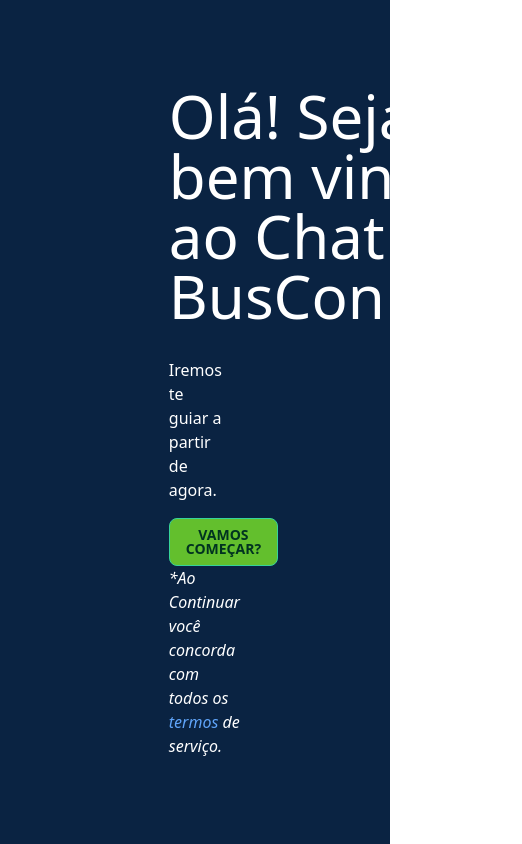
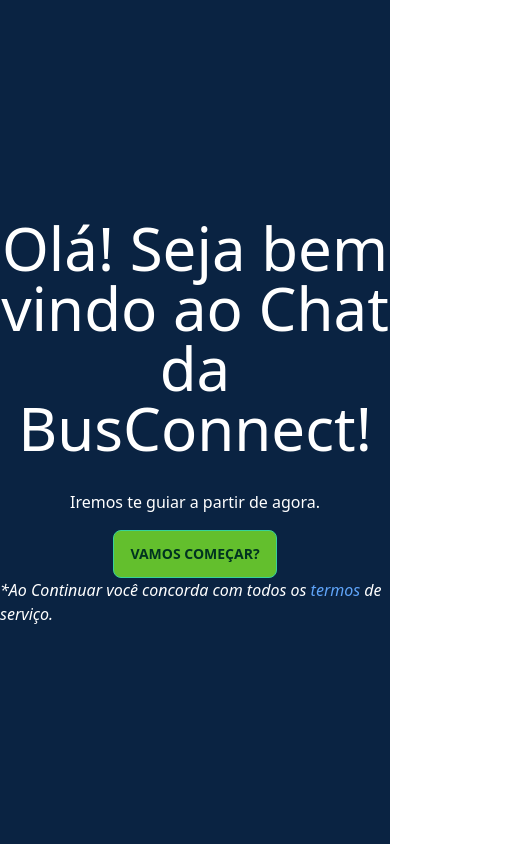
Before and after one commit to viniciusgdr/busconnect, a Next.js app: page /app in a window 390 px wide. Shown: the whole page, 522 px wide, since content can reach past the window. Built offline with nearby package versions, Linux system fonts and the light colour scheme.

Commit message:
fix responsive app

```diff
--- a/pages/app.tsx
+++ b/pages/app.tsx
@@ -3,8 +3,8 @@
 export function App() {
   return (
     <div
-      className="animate-fade-in-left bg-[#0a2342] h-screen flex flex-col items-start justify-center text-white p-[20vh]">
-      <h1 className="text-6xl pb-8">
+      className="animate-fade-in-left bg-[#0a2342] h-screen flex flex-col items-center justify-center text-white">
+      <h1 className="text-6xl pb-8 text-center">
         Olá! Seja bem vindo ao Chat da BusConnect!
       </h1>
       <p className="pb-4">Iremos te guiar a partir de agora.</p>
```
